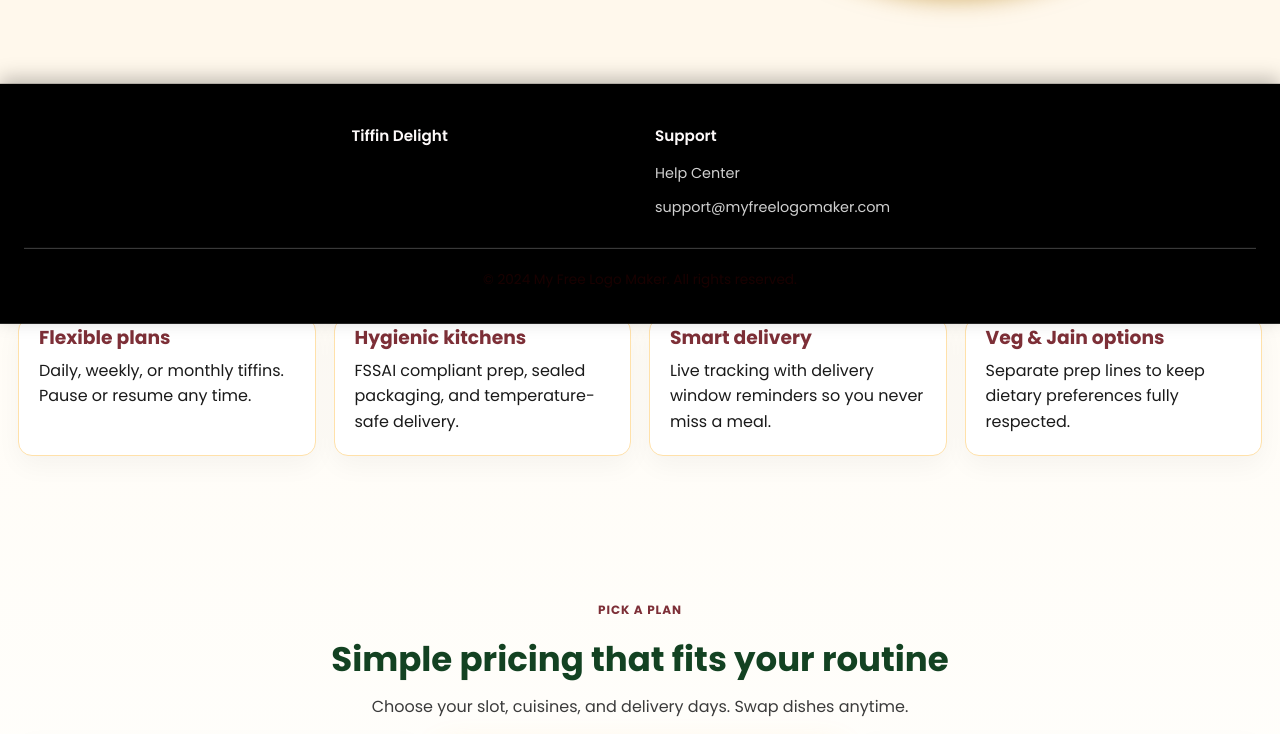
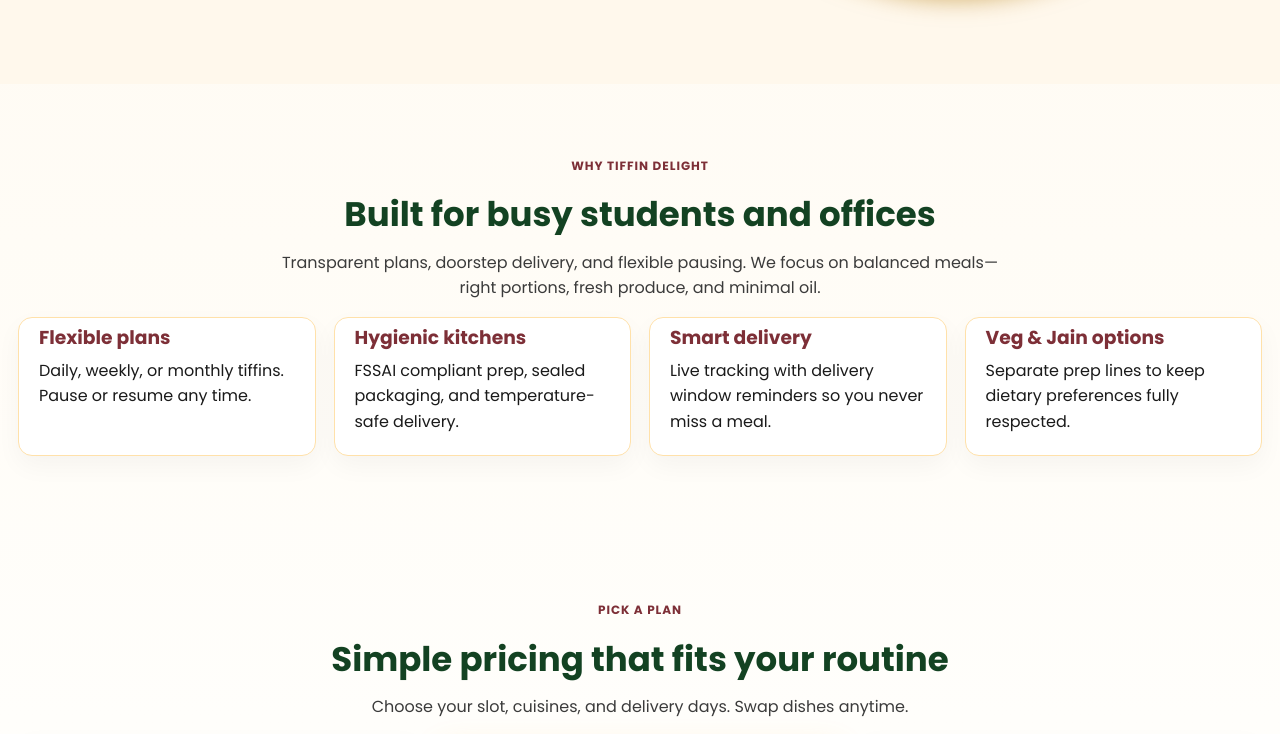
Before and after one commit to Tiffin-Delights/tfd-frontend, a React (Vite) app: page / in a window 1280 px wide. Shown: the part 716-1450 px from the top of the page. Built offline with nearby package versions, Linux system fonts and the light colour scheme.

Commit message:
FE-4: Fixed the scrollable footer, Enhanced the Footer content, fixed the bg color scheme

```diff
--- a/src/App.css
+++ b/src/App.css
@@ -304,7 +304,7 @@
   font-weight: 700;
 }
 .faq-contact {
-  margin-bottom: 200px;
+  margin-bottom: 5px;
   display: grid;
   grid-template-columns: repeat(auto-fit, minmax(280px, 1fr));
   gap: 5px;
--- a/src/components/Footer/Footer.css
+++ b/src/components/Footer/Footer.css
@@ -1,18 +1,21 @@
 .footer {
-  background: #000000;
-  color: #fdf9f9;
-  padding: 40px 24px 20px;
-  margin-top: 0px;
+  background: linear-gradient(135deg, #f5f0e4 0%, #ede6d8 100%);
+  color: #1f1f1f;
+  padding: 60px 24px 20px;
+  margin-top: 80px;
   width: 100%;
   box-sizing: border-box;
+  border-top: 3px solid #134222;
+  box-shadow: 0 -4px 20px rgba(19, 66, 34, 0.15);
+  position: relative;
 }
 
 .footer-container {
-  max-width: 100%;
+  max-width: 1200px;
   margin: 0 auto;
   display: grid;
-  grid-template-columns: repeat(4, 1fr);
-  gap: 30px;
+  grid-template-columns: 2fr 1fr 1fr 1.5fr;
+  gap: 40px;
   padding: 0 24px;
 }
 
@@ -21,20 +24,48 @@
   flex-direction: column;
 }
 
-.footer-title {
-  font-size: 1.25rem;
-  font-weight: 700;
+/* Company Info Styling */
+.footer-logo {
   margin-bottom: 15px;
-  color: #fdf9f9;
 }
 
-.footer-subtitle {
-  font-size: 0.95rem;
-  font-weight: 600;
-  margin-bottom: 12px;
-  color: #fdf9f9;
+.footer-title {
+  font-size: 1.8rem;
+  font-weight: 800;
+  margin-bottom: 5px;
+  color: #134222;
+  display: flex;
+  align-items: center;
+  gap: 8px;
 }
 
+.footer-tagline {
+  font-size: 1rem;
+  font-weight: 600;
+  color: #b43a0a ;
+  margin: 0 0 15px 0;
+  font-style: italic;
+}
+
+.footer-description {
+  font-size: 0.9rem;
+  line-height: 1.6;
+  color: #555;
+  margin: 0;
+}
+
+/* Section Headers */
+.footer-subtitle {
+  font-size: 1.1rem;
+  font-weight: 700;
+  margin-bottom: 20px;
+  color: #134222;
+  border-bottom: 2px solid #ffb53e;
+  padding-bottom: 8px;
+  display: inline-block;
+}
+
+/* Links Styling */
 .footer-links {
   list-style: none;
   padding: 0;
@@ -42,97 +73,110 @@
 }
 
 .footer-links li {
-  margin-bottom: 8px;
+  margin-bottom: 12px;
+  transition: transform 0.2s ease;
+}
+
+.footer-links li:hover {
+  transform: translateX(5px);
 }
 
 .footer-links a {
   text-decoration: none;
-  color: #d0d0d0;
+  color: #555;
   font-size: 0.9rem;
-  transition: color 0.3s;
+  transition: all 0.3s ease;
+  display: inline-block;
 }
 
 .footer-links a:hover {
-  color: #9b3943;
+  color: #134222;
+  font-weight: 600;
 }
 
+/* Contact Info Special Styling */
+.footer-section:last-child .footer-links li {
+  font-size: 0.9rem;
+  color: #555;
+  margin-bottom: 10px;
+}
+
+/* Social Media */
+.footer-social {
+  margin-top: 20px;
+  display: flex;
+  align-items: center;
+  gap: 10px;
+}
+
+.footer-social span {
+  font-size: 0.85rem;
+  color: #134222;
+  font-weight: 600;
+}
+
+.footer-social a {
+  font-size: 1.2rem;
+  text-decoration: none;
+  padding: 8px;
+  border-radius: 50%;
+  background: rgba(19, 66, 34, 0.1);
+  transition: all 0.3s ease;
+}
+
+.footer-social a:hover {
+  background: #134222;
+  transform: scale(1.1);
+}
+
+/* Copyright Section */
 .footer-bottom {
   text-align: center;
-  padding-top: 20px;
-  border-top: 1px solid #444;
-  margin-top: 20px;
+  padding-top: 30px;
+  margin-top: 40px;
+  border-top: 2px solid rgba(19, 66, 34, 0.2);
   font-size: 0.85rem;
-  color: #999;
+  color: #666;
 }
 
-/* Stuck / sticky behavior */
-.footer {
-  transition: transform 0.28s ease, bottom 0.28s ease;
-}
-
-.footer.stuck {
-  position: fixed;
-  bottom: 0;
-  left: 0;
-  width: 100%;
-  z-index: 999;
-  box-shadow: 0 -6px 18px rgba(0,0,0,0.25);
-}
-
-.footer.stuck.hidden {
-  transform: translateY(100%);
-}
-
-.footer.stuck.visible {
-  transform: translateY(0);
-}
-.footer-bottom  {
-  color: #190000;
-  text-decoration: none;
-}
-
-/* RESPONSIVE */
-@media (max-width: 900px) {
+/* Responsive Design */
+@media (max-width: 1000px) {
   .footer-container {
-    grid-template-columns: repeat(2, 1fr);
-    gap: 25px;
-  }
-
-  .footer {
-    padding: 30px 16px 15px;
+    grid-template-columns: 1fr 1fr;
+    gap: 30px;
   }
 }
 
-@media (max-width: 400px) {
+@media (max-width: 600px) {
+  .footer {
+    padding: 40px 16px 20px;
+  }
+
   .footer-container {
     grid-template-columns: 1fr;
-    gap: 20px;
-  }
-
-  .footer {
-    padding: 20px 16px 10px;
-    margin-top: 40px;
+    gap: 25px;
+    padding: 0;
   }
 
   .footer-title {
-    font-size: 1.1rem;
-    margin-bottom: 12px;
+    font-size: 1.5rem;
   }
 
   .footer-subtitle {
-    font-size: 0.9rem;
-    margin-bottom: 10px;
+    font-size: 1rem;
+    margin-bottom: 15px;
   }
 
   .footer-links a {
-    font-size: 0.85rem;
+    font-size: 0.9rem;
+  }
+
+  .footer-social {
+    justify-content: flex-start;
   }
 
   .footer-bottom {
     font-size: 0.8rem;
-    padding-top: 15px;
-  }
-  .footer-section{
-    display: ruby;
+    padding-top: 20px;
   }
 }
--- a/src/components/Footer/footer.jsx
+++ b/src/components/Footer/footer.jsx
@@ -1,76 +1,66 @@
 import "./Footer.css";
-import { useEffect, useRef, useState } from "react";
 
 function Footer() {
-  const footerRef = useRef(null);
-  const lastY = useRef(typeof window !== "undefined" ? window.scrollY : 0);
-  const [stuck, setStuck] = useState(false);
-  const [visible, setVisible] = useState(true);
-
-  useEffect(() => {
-    const onScroll = () => {
-      if (!footerRef.current) return;
-      const rect = footerRef.current.getBoundingClientRect();
-
-      // If footer top is within or above the viewport bottom, consider it reached
-      const reached = rect.top <= window.innerHeight;
-      setStuck(reached);
-
-      const currentY = window.scrollY;
-
-      // show only when we are at the bottom and moving downwards / resting
-      if (reached) {
-        if (currentY > lastY.current) {
-          setVisible(true);
-        } else if (currentY < lastY.current) {
-          setVisible(false);
-        }
-      } else {
-        setVisible(false);
-      }
-      lastY.current = currentY;
-    };
-
-    window.addEventListener("scroll", onScroll, { passive: true });
-    // run once to initialize
-    onScroll();
-    return () => window.removeEventListener("scroll", onScroll);
-  }, []);
-
   return (
-    <footer
-      ref={footerRef}
-      className={`footer ${stuck ? "stuck" : ""} ${stuck ? (visible ? "visible" : "hidden") : ""}`}>
+    <footer className="footer">
       <div className="footer-container">
-        {/* Logo Section */}
-
-
-        {/* About Section */}
+        {/* Company Info */}
         <div className="footer-section">
-
+          <div className="footer-logo">
+            <h3 className="footer-title">🍱 Tiffin Delight</h3>
+            <p className="footer-tagline">Khaooo! Ghar Jaisa</p>
+          </div>
+          <p className="footer-description">
+            Fresh, homemade meals delivered to your doorstep.
+            Experience the taste of home with our daily tiffin service.
+          </p>
         </div>
 
-        {/* Logo Ideas Section */}
+        {/* Quick Links */}
         <div className="footer-section">
-          <h4 className="footer-subtitle">Tiffin Delight</h4>
+          <h4 className="footer-subtitle">Quick Links</h4>
           <ul className="footer-links">
-
+            <li><a href="#home">Home</a></li>
+            <li><a href="#about">About Us</a></li>
+            <li><a href="#menu">Today's Menu</a></li>
+            <li><a href="#plans">Meal Plans</a></li>
+            <li><a href="#testimonials">Reviews</a></li>
           </ul>
         </div>
 
-        {/* Support Section */}
+        {/* Services */}
         <div className="footer-section">
-          <h4 className="footer-subtitle">Support</h4>
+          <h4 className="footer-subtitle">Our Services</h4>
           <ul className="footer-links">
-            <li><a href="#help">Help Center</a></li>
-            <li><a href="mailto:support@myfreelogomaker.com">support@myfreelogomaker.com</a></li>
+            <li><a href="#delivery">Home Delivery</a></li>
+            <li><a href="#subscription">Meal Subscriptions</a></li>
+            <li><a href="#custom">Custom Meal Plans</a></li>
+            <li><a href="#bulk">Bulk Orders</a></li>
+            <li><a href="#catering">Event Catering</a></li>
           </ul>
+        </div>
+
+        {/* Contact Info */}
+        <div className="footer-section">
+          <h4 className="footer-subtitle">Get in Touch</h4>
+          <ul className="footer-links">
+            <li>📞 +91 98765 43210</li>
+            <li>📧 hello@tiffindelight.com</li>
+            <li>📍 Koramangala, Bangalore</li>
+            <li>🕐 7 AM - 10 PM Daily</li>
+          </ul>
+          <div className="footer-social">
+            <span>Follow Us:</span>
+            <a href="#instagram">📷</a>
+            <a href="#whatsapp">💬</a>
+            <a href="#facebook">📘</a>
+          </div>
         </div>
       </div>
 
       {/* Copyright */}
       <div className="footer-bottom">
-        <p>&copy; 2024 My Free Logo Maker. All rights reserved.</p>
+        <p>&copy; 2024 Tiffin Delight. All rights reserved. • Made with ❤️ for food lovers</p>
       </div>
     </footer>
   );
```
